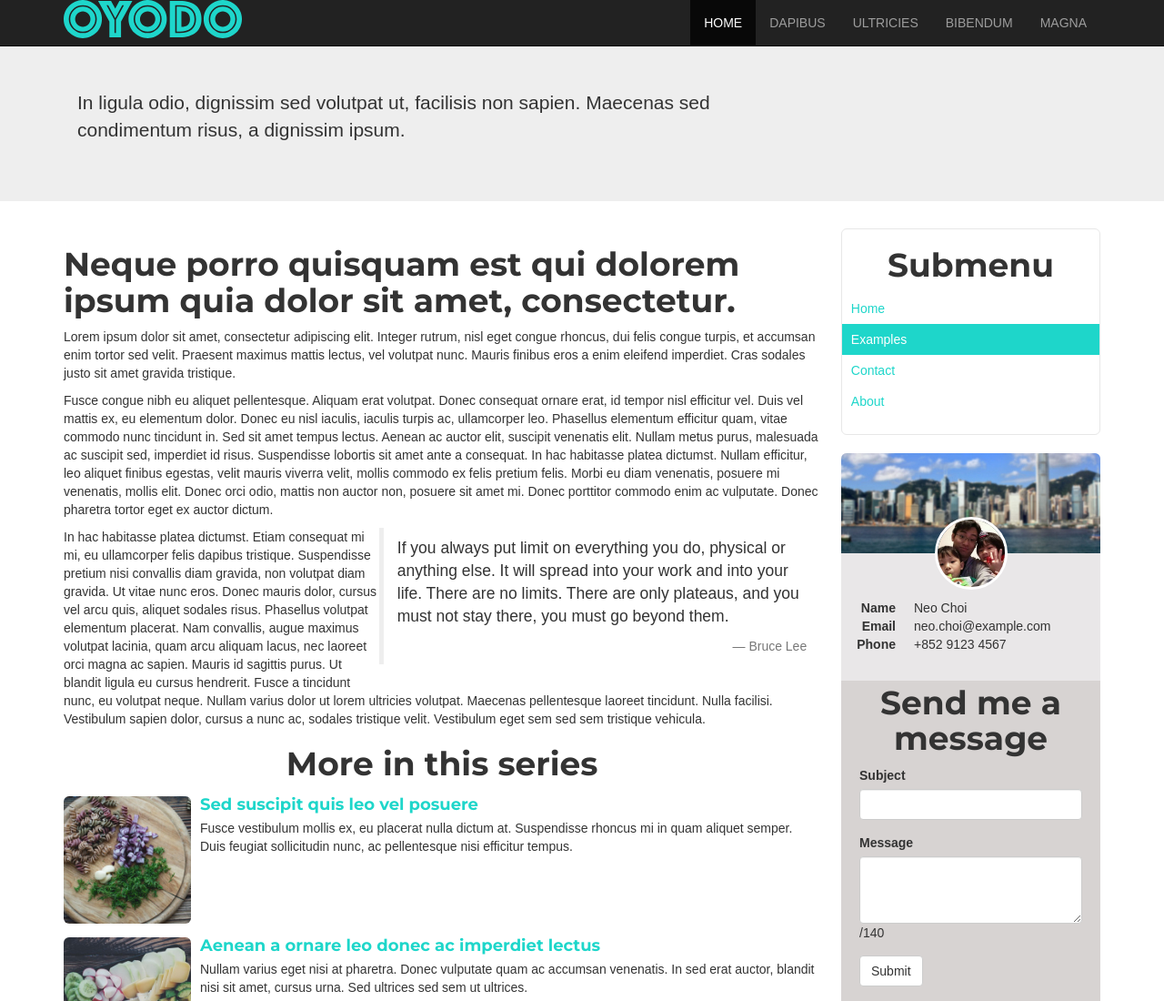
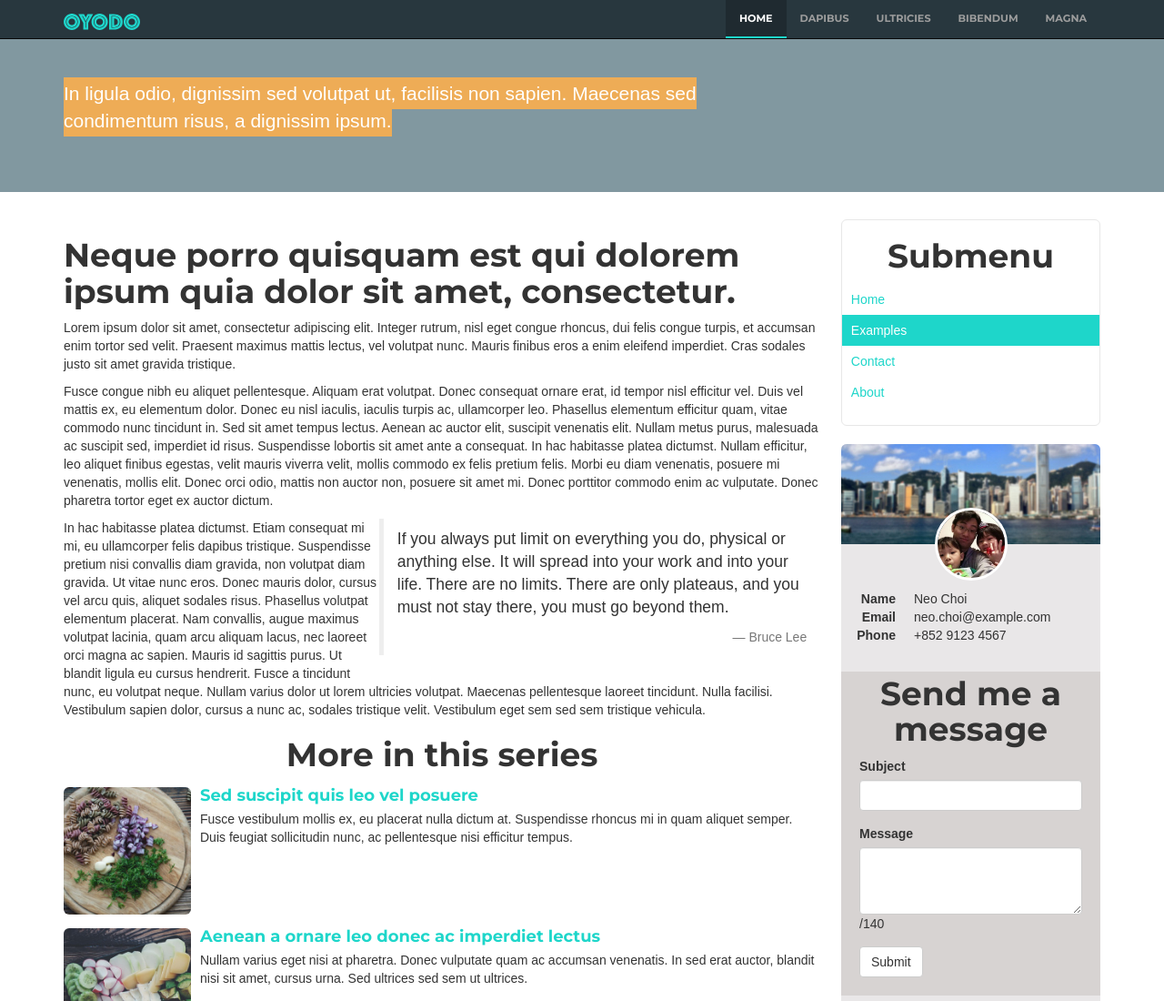
Before and after one commit to vampireneo/b6389e9e-000a-11e6-86aa-5e5517507c66, a website: page index.html in a window 1280 px wide. Shown: the top 1100 px of the page at 91% size. Drawn offline with nearby package versions, Linux system fonts and the light colour scheme.

Commit message:
apply the style of nabber and jumbotron

```diff
--- a/index.html
+++ b/index.html
@@ -40,7 +40,9 @@
 
     <div class="jumbotron">
       <div class="container">
-        <p class="col-md-8">In ligula odio, dignissim sed volutpat ut, facilisis non sapien. Maecenas sed condimentum risus, a dignissim ipsum.</p>
+        <p class="col-md-8">
+          <span>In ligula odio, dignissim sed volutpat ut, facilisis non sapien. Maecenas sed condimentum risus, a dignissim ipsum.</span>
+        </p>
       </div>
     </div>
 
--- a/src/style/main.css
+++ b/src/style/main.css
@@ -4,9 +4,9 @@ html {
 }
 
 body {
-  padding-top: 50px;
+  padding-top: 40px;
   padding-bottom: 20px;
-  margin-bottom: 300px;
+  margin-bottom: 250px;
   font-family: 'Metrophobic', Arial, serif;
   font-weight: 400;
 }
@@ -18,6 +18,46 @@ a {
 
 h1, h2, h3, h4, h5, h6 {
   font-family: 'Montserrat', sans-serif;
+}
+
+nav.navbar {
+  background-color: #28373E;
+  min-height: 40px;
+}
+
+#nav-logo {
+  margin-top: 1.1em;
+  width: 6em;
+}
+
+#navbar {
+  font-family: 'Montserrat', sans-serif;
+  font-size: 0.8em;
+}
+#navbar li>a {
+    line-height: 10px;
+}
+
+#navbar ul li.active {
+  border-bottom: 2px solid #1ED6CA;
+}
+
+#navbar ul li.active>a {
+  background-color: #1F2A30;
+}
+
+.jumbotron {
+  background-color: #8198A0;
+}
+
+.jumbotron p {
+  padding: 0;
+}
+
+.jumbotron p span {
+  background-color: #EEAC56;
+  color: #FFF;
+  padding: 0.3em 0;
 }
 
 .main-content {
@@ -90,6 +130,7 @@ h1, h2, h3, h4, h5, h6 {
 .submenu ul>li>a.active, .submenu ul>li>a:hover {
     background: #1ED6CA;
     color: #FFF;
+    text-decoration: none;
 }
 
 .contact-us {
@@ -148,7 +189,7 @@ h1, h2, h3, h4, h5, h6 {
   position: absolute;
   bottom: 0;
   width: 100%;
-  height: 300px;
+  height: 250px;
   background-color: #28373E;
 }
 
```
